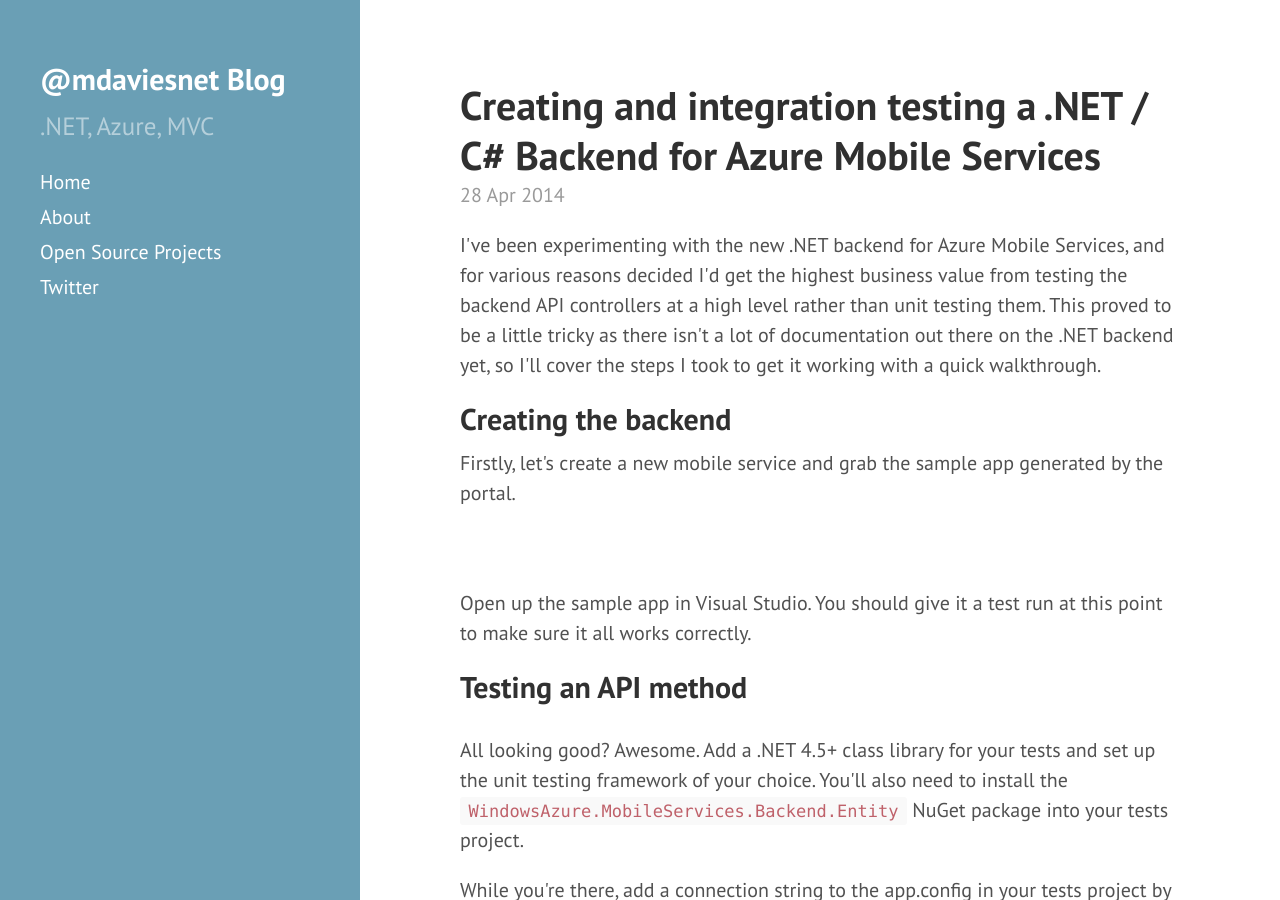
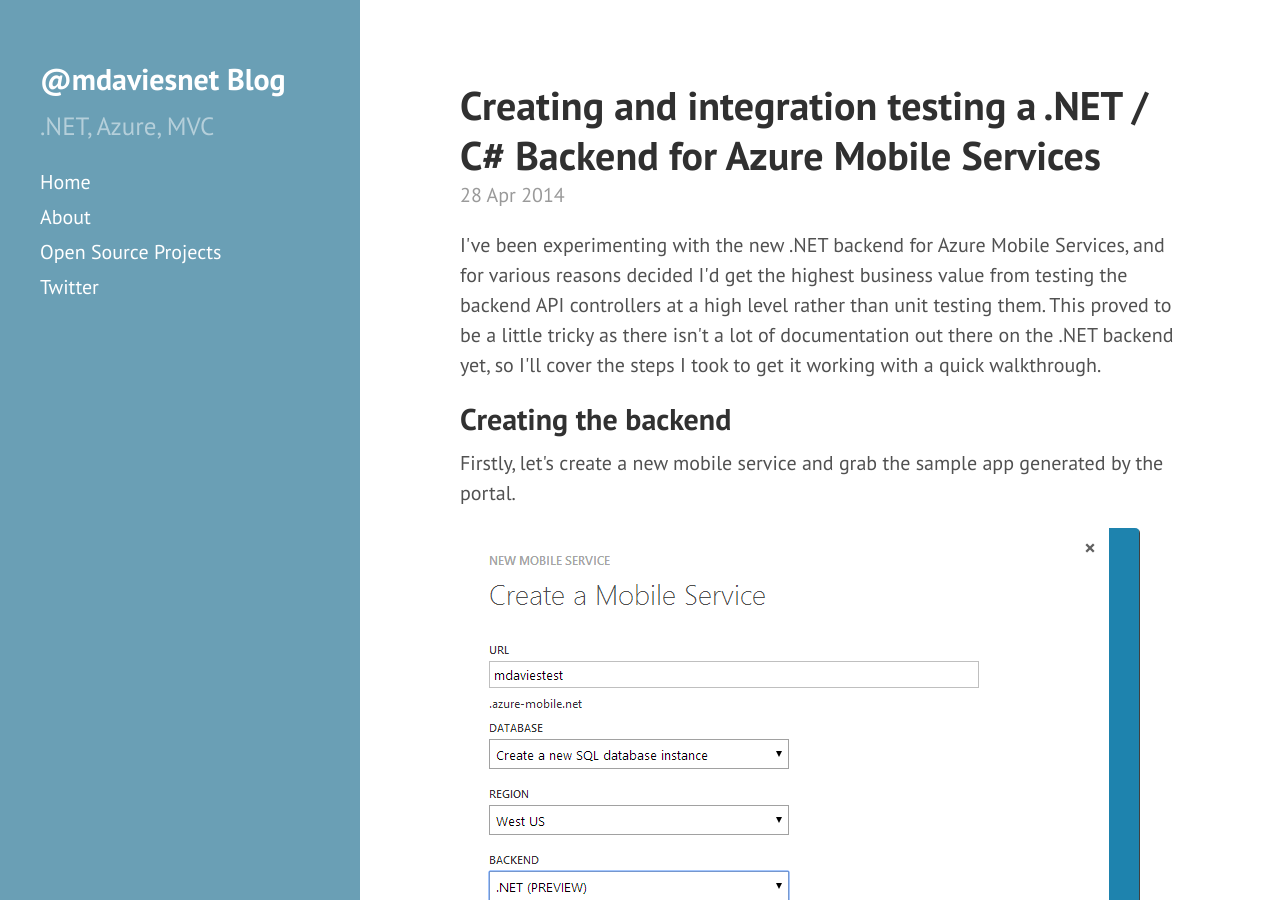
Before and after one commit to MattDavies/mattdavies.github.io, a Jekyll site: the page built from _posts/2014-04-28-creating-and-integration-testing-a-dot-net-c-sharp-backend-for-azure-mobile-services.html, in a window 1280 px wide and 900 px high. Built offline with Jekyll 4.4.1, drawn with Linux system fonts in a browser that asks for light colours; comment, search, counter and statistics services are not loaded.

Commit message:
Fix up image links in posts

```diff
--- a/_posts/2013-12-19-windows-azure-websites-php-cache-service-memcache.html
+++ b/_posts/2013-12-19-windows-azure-websites-php-cache-service-memcache.html
@@ -30,9 +30,9 @@
   last_name: ''
 ---
 <p>I've been migrating a PHP application to Azure Websites which uses memcached extensively. You can connect to Azure Cache Service (still in the preview program) using the memcache protocol, effectively making the migration seamless from an application point of view. I couldn't find much out there on how to enable this PHP extension in Azure Websites, so I thought I'd write up the steps I followed. First, open up the configure tab of your Azure Website. Take special note below of your PHP version and platform - you'll need both to determine which version of the memcache extension</p>
-<p><a href="http://blog.mdavies.net/wp-content/uploads/sites/11/2013/12/websitesphpversion.png"><img class="alignnone size-full wp-image-591" alt="Check version and bitness" src="assets/websitesphpversion.png" width="462" height="509" /></a></p>
+<p><a href="{{ site.baseurl }}assets/websitesphpversion.png"><img class="alignnone size-full wp-image-591" alt="Check version and bitness" src="{{ site.baseurl }}assets/websitesphpversion.png" width="462" height="509" /></a></p>
 <p>Based on the above, download the extension DLL from here - make sure you grab the NTS (non thread safe) version: <a href="http://pecl.php.net/package/memcache/3.0.8/windows">http://pecl.php.net/package/memcache/3.0.8/windows</a> You might also want to check this page to make sure you're grabbing the latest version available <a href="http://pecl.php.net/package/memcache">http://pecl.php.net/package/memcache</a> Your downloaded file should look something like this: php_memcache-3.0.8-PHP_VERSION-nts-vc9-PLATFORM.zip. Extract and upload the DLL to your site root using your chosen deployment method for the site (source control, dropbox, FTP etc). A fairly common recommendation is to place these PHP extensions in a folder called "bin", which automatically protects them from being downloaded by the outside world over HTTP. Scroll down on the configure tab until you see app settings. Here, we configure PHP to look for your extension DLL by adding a variable called PHP_EXTENSIONS and pointing it to your uploaded DLL:</p>
-<p><img class="alignnone size-full wp-image-601" alt="app settings php extensions" src="assets/phpextensions.png" width="874" height="194" /></p>
+<p><img class="alignnone size-full wp-image-601" alt="app settings php extensions" src="{{ site.baseurl }}assets/phpextensions.png" width="874" height="194" /></p>
 <p>Save, and you should be good to go! You can verify this by creating a PHP file in your site with the following... &lt;?php phpinfo(); ?&gt; ...and then viewing that page in your browser:</p>
-<p><a style="line-height: 1.714285714; font-size: 1rem;" href="http://blog.mdavies.net/wp-content/uploads/sites/11/2013/12/memcacheresult.png"><img class="alignnone size-full wp-image-611" alt="memcache result" src="assets/memcacheresult.png" width="665" height="438" /></a></p>
+<p><a style="line-height: 1.714285714; font-size: 1rem;" href="{{ site.baseurl }}assets/memcacheresult.png"><img class="alignnone size-full wp-image-611" alt="memcache result" src="{{ site.baseurl }}assets/memcacheresult.png" width="665" height="438" /></a></p>
 <p>A quick last tip - you can easily add multiple PHP extensions this way. In your PHP_EXTENSIONS app settings variable, just separate the DLL names by commas. I'll be following this post up with a way to do this for all your sites without needing to upload the DLL into each one individually. Have fun and good luck!</p>
--- a/_posts/2014-04-28-creating-and-integration-testing-a-dot-net-c-sharp-backend-for-azure-mobile-services.html
+++ b/_posts/2014-04-28-creating-and-integration-testing-a-dot-net-c-sharp-backend-for-azure-mobile-services.html
@@ -23,22 +23,22 @@
 <p>I've been experimenting with the new .NET backend for Azure Mobile Services, and for various reasons decided I'd get the highest business value from testing the backend API controllers at a high level rather than unit testing them. This proved to be a little tricky as there isn't a lot of documentation out there on the .NET backend yet, so I'll cover the steps I took to get it working with a quick walkthrough.</p>
 <h2>Creating the backend</h2>
 <p>Firstly, let's create a new mobile service and grab the sample app generated by the portal.</p>
-<p><img class="alignnone size-full wp-image-992" src="assets/img_535d227e42da9.png" alt="" /></p>
-<p><img class="alignnone size-full wp-image-993" src="assets/img_535d232593c17.png" alt="" /></p>
-<p><img class="alignnone size-full wp-image-994" src="assets/img_535d23655347b.png" alt="" /></p>
+<p><img class="alignnone size-full wp-image-992" src="{{ site.baseurl }}assets/img_535d227e42da9.png" alt="" /></p>
+<p><img class="alignnone size-full wp-image-993" src="{{ site.baseurl }}assets/img_535d232593c17.png" alt="" /></p>
+<p><img class="alignnone size-full wp-image-994" src="{{ site.baseurl }}assets/img_535d23655347b.png" alt="" /></p>
 <p>Open up the sample app in Visual Studio. You should give it a test run at this point to make sure it all works correctly.</p>
 <h2>Testing an API method</h2>
-<p><img class="alignnone size-full wp-image-995" src="assets/img_535d23b44fac8.png" alt="" /></p>
+<p><img class="alignnone size-full wp-image-995" src="{{ site.baseurl }}assets/img_535d23b44fac8.png" alt="" /></p>
 <p>All looking good? Awesome. Add a .NET 4.5+ class library for your tests and set up the unit testing framework of your choice. You'll also need to install the <code>WindowsAzure.MobileServices.Backend.Entity</code> NuGet package into your tests project.</p>
 <p>While you're there, add a connection string to the app.config in your tests project by copying in the one from web.config and changing the file and initial catalog names. This will be used for our test database.</p>
-<p><img class="alignnone  wp-image-997" src="assets/img_535d261a74527.png" alt="" width="671" height="348" /></p>
+<p><img class="alignnone  wp-image-997" src="{{ site.baseurl }}assets/img_535d261a74527.png" alt="" width="671" height="348" /></p>
 <p>Let's see what happens when we add a really simple test:</p>
 <p><script src="https://gist.github.com/MattDavies/11350785.js"></script></p>
-<p><img class="alignnone size-full wp-image-1002" src="assets/img_535d3a6ce2d6f.png" alt="" /></p>
+<p><img class="alignnone size-full wp-image-1002" src="{{ site.baseurl }}assets/img_535d3a6ce2d6f.png" alt="" /></p>
 <p>Cool, wouldn't have been any fun if it was that easy. If you take a look at the <code>TodoItemController</code> you'll notice some dependencies configured in the Initialize method, which isn't called by our test. We'll match that with a fake implementation in our test setup method - we can add further information to the Request and Services objects if necessary for more complex tests. You'll notice I've also chosen to manually configure the DataDirectory used in the test connection string (something that ASP.NET does automatically for our normal requests) so that the test database is created correctly under bin\Debug.</p>
 <p><script src="https://gist.github.com/MattDavies/11350793.js"></script></p>
 <p>With that in place, let's give our basic test another run.</p>
-<p><img class="alignnone size-full wp-image-1001" src="assets/img_535d32fc5a5cd.png" alt="" /></p>
+<p><img class="alignnone size-full wp-image-1001" src="{{ site.baseurl }}assets/img_535d32fc5a5cd.png" alt="" /></p>
 <h2>Troubleshooting</h2>
 <p>I'm certainly no expert on the .NET Mobile Services backend, so I'm sure I've missed things in the above steps for more complex scenarios. As I explore more, I'll update the walkthrough and add potential issues below for advanced readers.</p>
 <p>1. If you use |DataDirectory| in your test connection string but don't set this up, you'll see an error like this:</p>
```
Also changed, not shown: _posts/2013-05-25-azure-websites-htaccess-rewrite-web-config.html (+4 -4 lines), _posts/2014-01-10-creating-a-high-performance-mysql-vm-in-azure.html (+6 -6 lines).
